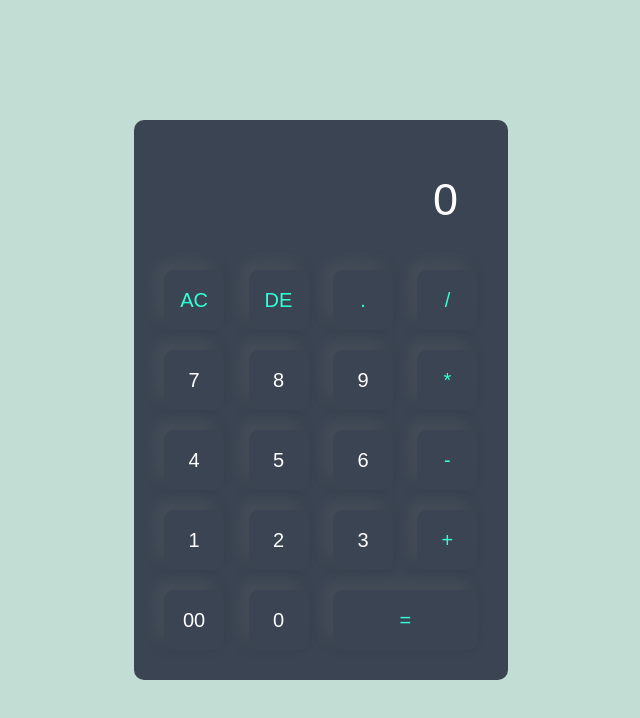
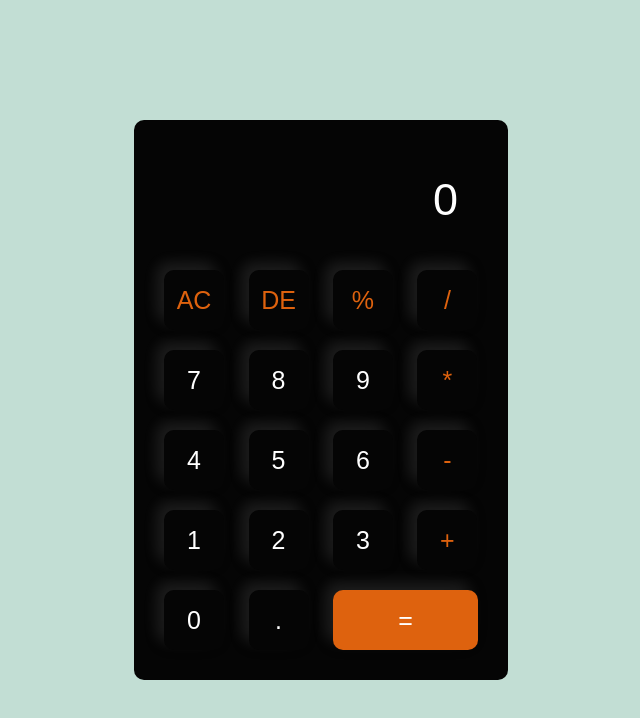
Before and after one commit to pujarani-choudhury/Calculator, a plain HTML site: page index.html in a window 1280 px wide. Shown: the whole page, without its empty margins (319-959 px from the left). Drawn offline with Linux system fonts and the light colour scheme.

Commit message:
update HTML, CSS and add JS files

```diff
--- a/index.html
+++ b/index.html
@@ -13,40 +13,44 @@
         <div class="calculator">
             <form>
                 <div class="display">
-                    <input type="text" name="display" placeholder="0">
+                    <input type="text" id="display" name="display" placeholder="0">
                 </div>
                 <div>
-                    <input type="button" value="AC" onclick="display.value = '' " class="operator">
-                    <input type="button" value="DE" onclick="display.value = display.value.toString().slice(0,-1)" class="operator">
-                    <input type="button" value="." onclick="display.value +='.' " class="operator">
-                    <input type="button" value="/" onclick="display.value +='/' " class="operator">
+                    <input type="button" value="AC" class="operator">
+                    <input type="button" value="DE" class="operator">
+                    <input type="button" value="%" class="operator">
+                    <input type="button" value="/" class="operator">
                 </div>
                 <div>
-                    <input type="button" value="7" onclick="display.value +='7' ">
-                    <input type="button" value="8" onclick="display.value +='8' ">
-                    <input type="button" value="9" onclick="display.value +='9' ">
-                    <input type="button" value="*" onclick="display.value +='*' " class="operator">
+                    <input type="button" value="7">
+                    <input type="button" value="8">
+                    <input type="button" value="9">
+                    <input type="button" value="*" class="operator">
                 </div>
                 <div>
-                    <input type="button" value="4" onclick="display.value +='4' ">
-                    <input type="button" value="5" onclick="display.value +='5' ">
-                    <input type="button" value="6" onclick="display.value +='6' ">
-                    <input type="button" value="-" onclick="display.value +='-' " class="operator">
+                    <input type="button" value="4">
+                    <input type="button" value="5">
+                    <input type="button" value="6">
+                    <input type="button" value="-" class="operator">
                 </div>
                 <div>
-                    <input type="button" value="1" onclick="display.value +='1' ">
-                    <input type="button" value="2" onclick="display.value +='2' ">
-                    <input type="button" value="3" onclick="display.value +='3' ">
-                    <input type="button" value="+" onclick="display.value +='+' " class="operator">
+                    <input type="button" value="1">
+                    <input type="button" value="2">
+                    <input type="button" value="3">
+                    <input type="button" value="+" class="operator">
                 </div>
                 <div>
-                    <input type="button" value="00" onclick="display.value +='00' ">
-                    <input type="button" value="0" onclick="display.value +='0' ">
-                    <input type="button" value="=" onclick="display.value= eval(display.value)" class="equal operator">
+                    <input type="button" value="0">
+                    <input type="button" value=".">
+                    <input type="button" value="="  class="equal">
                 </div>
             </form>
         </div>
     </div>
+
+    <script src="script.js"></script>
+
+
 </body>
 
 </html>
--- /dev/null
+++ b/script.js
@@ -0,0 +1,24 @@
+const display = document.getElementById("display");
+const buttons = document.querySelectorAll("input[type='button']");
+
+buttons.forEach(button => {
+  button.addEventListener("click", () => {
+    const value = button.value;
+
+    if (value === "AC") {
+      display.value = "";
+    } else if (value === "DE") {
+      display.value = display.value.slice(0, -1);
+    } else if (value === "=") {
+      try {
+        if (display.value === "") return;
+        display.value = eval(display.value);
+      } catch (error) {
+        alert("Invalid Expression");
+        display.value = "";
+      }
+    } else {
+      display.value += value;
+    }
+  });
+});
--- a/style.css
+++ b/style.css
@@ -15,7 +15,7 @@
 }
 
 .calculator{
-    background-color: #3a4452;
+    background-color: #050505;
     padding: 20px;
     border-radius: 10px;
 
@@ -28,7 +28,7 @@
     border-radius: 10px;
     box-shadow:-8px -8px 15px rgba(255, 255, 255, 0.1) , -5px -5px 15px rgba(0 ,0, 0, 0.2);
     background: transparent;
-    font-size: 20px;
+    font-size: 25px;
     color: white;
     cursor: pointer;
     margin: 10px;
@@ -51,10 +51,17 @@ input::placeholder{
     color: #ffffff;
 }
 form input.equal{
-    width: 145px;
+    width:145px;
+    background-color: #de620e;
 }
 
 form input.operator{
-    color: #33ffd8;
+    /* color: #33ffd8; */
+    color: #de620e;
 
 }
+
+form input:hover{
+    color: #ffffff;
+    background: #de620e;
+}
```
